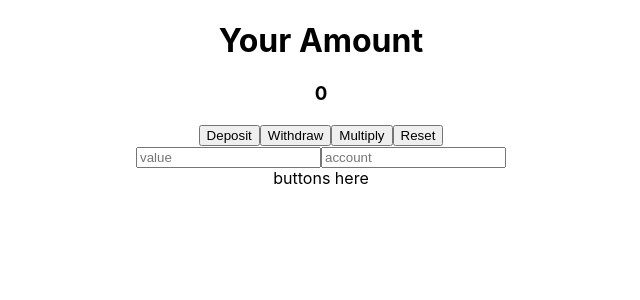
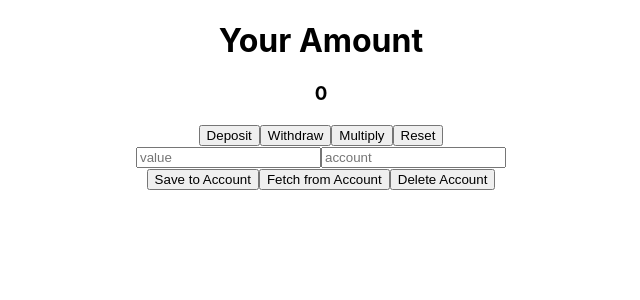
Before and after one commit to isaiahsilvani/bank-account, a React (Create React App) app: page / in a window 1280 px wide. Shown: the top 300 px of the page, without its empty margins (319-959 px from the left). Built offline with nearby package versions, Linux system fonts and the light colour scheme.

Commit message:
require account input

```diff
--- a/src/App.tsx
+++ b/src/App.tsx
@@ -26,7 +26,30 @@ function App() {
       [e.target.name]: e.target.value
     })
   }
-  console.log(amount)
+
+  const handleClick = (event: React.MouseEvent<HTMLElement>) => {
+    const element = event.currentTarget as HTMLInputElement
+    const name = element.name
+    console.log(name)
+    if (input.query && input.account) {
+      switch (name){
+        case "deposit":
+          depositMoney(parseInt(input.query),  input.account)
+          break; //every action needs it's own type
+        case "withdraw":
+          withdrawMoney(parseInt(input.query),  input.account)
+          break; //every action needs it's own type
+        case "multiply":
+          multiplyMoney(parseInt(input.query),  input.account)
+          break; //every action needs it's own type
+        case "bankrupt":  // try putting action.payload here and see the error. That's so cool!
+          bankrupt(input.account)
+          break; //every action needs it's own type
+        default:
+          return null
+      }
+    }
+  }
 
   return (
     <div className="App">
@@ -34,10 +57,10 @@ function App() {
         <h1>Your Amount</h1>
         <h3>{amount}</h3>
         {/* When we click on a button we want to use an action creator */}
-        <button onClick={() => depositMoney(parseInt(input.query), input.account)}>Deposit</button>
-        <button onClick={() => withdrawMoney(parseInt(input.query),  input.account)}>Withdraw</button>
-        <button onClick={() => multiplyMoney(parseInt(input.query),  input.account)}>Multiply</button>
-        <button onClick={() => bankrupt(input.account)}>Reset</button>
+        <button onClick={handleClick} name="deposit">Deposit</button>
+        <button onClick={handleClick} name="withdraw">Withdraw</button>
+        <button onClick={handleClick} name="multiply">Multiply</button>
+        <button onClick={handleClick} name="bankrupt">Reset</button>
         <br></br>
         <input type='text' name='query' value={input.query} onChange={handleChange} placeholder="value"></input>
         <input type='text' name='account' value={input.account} onChange={handleChange} placeholder="account"></input>
--- a/src/components/AccountButtons.tsx
+++ b/src/components/AccountButtons.tsx
@@ -1,15 +1,29 @@
 import React from 'react'
+import * as api from '../services/api'
 
 interface AccountButtonsProps {
-  input: Object
+  input: {
+    query: string,
+    account: string
+  }
 }
 
 const AccountButtons: React.FC<AccountButtonsProps> = ({input}) => {
-    return (
-      <div className="accountBtns">
-        buttons here
-      </div>
-    );
+
+  const handleClick = (event: React.MouseEvent<HTMLElement>) => {
+    console.log(input)
+    if (input.query || input.account) {
+      console.log('work')
+    }
+  }
+
+  return (
+    <div className="accountBtns">
+      <button onClick={handleClick} name="save">Save to Account</button>
+      <button onClick={handleClick} name="fetch">Fetch from Account</button>
+      <button onClick={handleClick} name="delete">Delete Account</button>
+    </div>
+  );
 }
 
 export default AccountButtons
```
